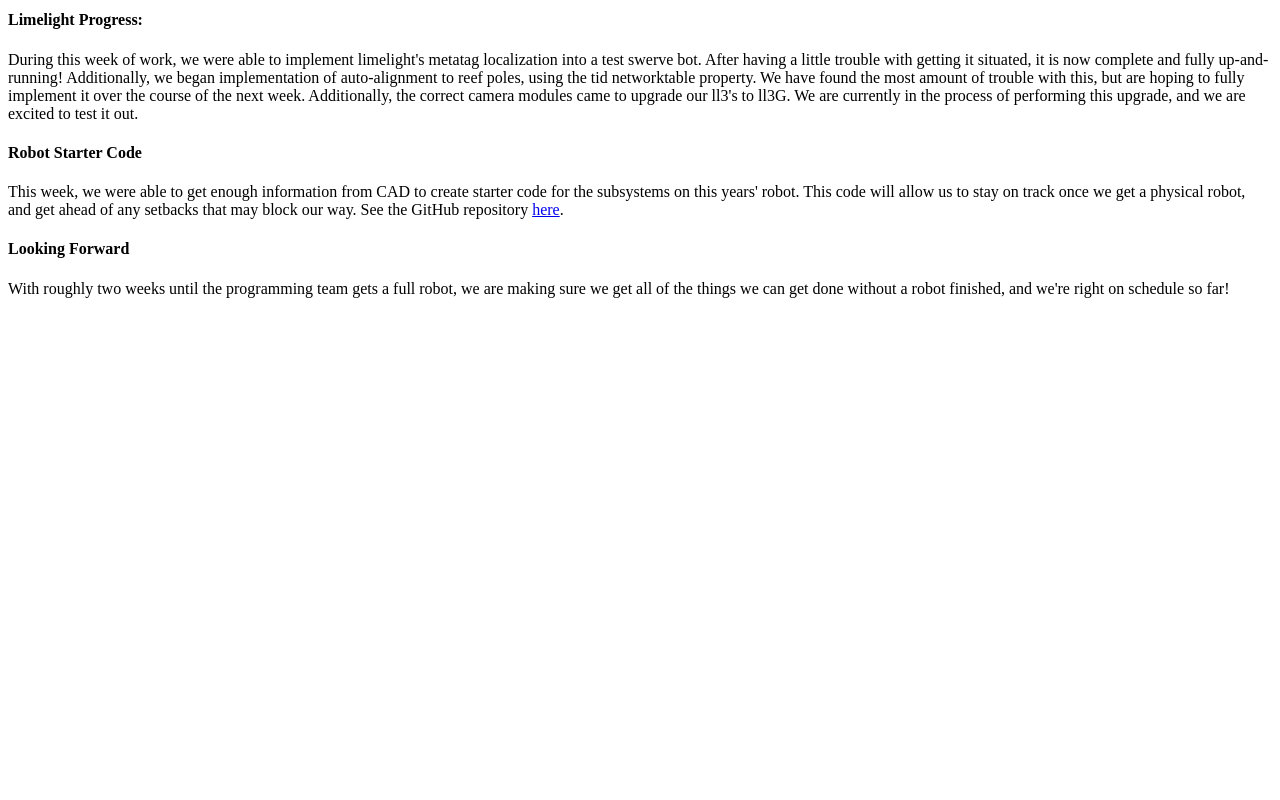
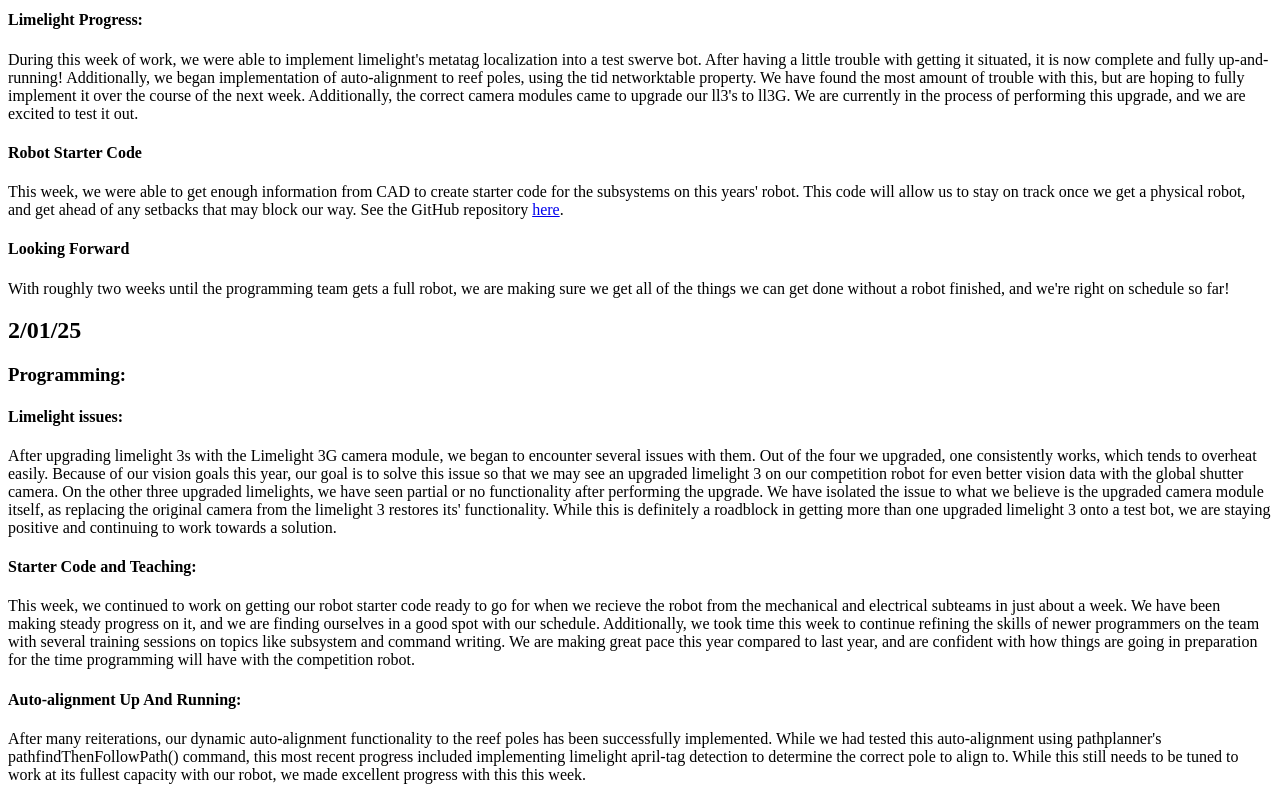
Before and after one commit to feds201/FEDS-Handbook, a Next.js app: page /Experiences/2025 in a window 1280 px wide. Shown: the part 1105-1905 px from the top of the page. Before the commit the page ends 1419 px from the top, so only its background shows below. Built offline with nearby package versions, Linux system fonts and the light colour scheme.

Commit message:
2/01 update to 2025 season tracker

```diff
--- a/pages/Experiences/2025.mdx
+++ b/pages/Experiences/2025.mdx
@@ -74,3 +74,28 @@
 #### Looking Forward
 
 With roughly two weeks until the programming team gets a full robot, we are making sure we get all of the things we can get done without a robot finished, and we're right on schedule so far!
+
+
+## 2/01/25
+
+### **Programming:**
+
+#### Limelight issues:
+
+After upgrading limelight 3s with the Limelight 3G camera module, we began to encounter several issues with them. Out of the four we upgraded, one consistently works, which tends to overheat easily.
+Because of our vision goals this year, our goal is to solve this issue so that we may see an upgraded limelight 3 on our competition robot for even better vision data with the global shutter camera.
+On the other three upgraded limelights, we have seen partial or no functionality after performing the upgrade. We have isolated the issue to what we believe is the upgraded camera module itself, as
+replacing the original camera from the limelight 3 restores its' functionality. While this is definitely a roadblock in getting more than one upgraded limelight 3 onto a test bot, we are staying positive
+and continuing to work towards a solution.
+
+#### Starter Code and Teaching:
+
+This week, we continued to work on getting our robot starter code ready to go for when we recieve the robot from the mechanical and electrical subteams in just about a week. We have been making steady progress on it,
+and we are finding ourselves in a good spot with our schedule. Additionally, we took time this week to continue refining the skills of newer programmers on the team with several training sessions on topics like subsystem
+and command writing. We are making great pace this year compared to last year, and are confident with how things are going in preparation for the time programming will have with the competition robot.
+
+#### Auto-alignment Up And Running:
+
+After many reiterations, our dynamic auto-alignment functionality to the reef poles has been successfully implemented. While we had tested this auto-alignment using pathplanner's pathfindThenFollowPath() command,
+this most recent progress included implementing limelight april-tag detection to determine the correct pole to align to. While this still needs to be tuned to work at its fullest capacity with our robot, we made
+excellent progress with this this week.
--- a/pages/Programming/PastProblems+Solutions/2024-2025.mdx
+++ b/pages/Programming/PastProblems+Solutions/2024-2025.mdx
@@ -27,3 +27,8 @@
 ### CAN Id on a REV Device Doesn't Save Upon a Robot Restart
 
 - Make sure you press **`Burn Flash`** at the bottom of the configuration page once settings are all done. (Seems obvious but its easy to forget I swear)
+
+### Using an updating value as a command parameter does not work
+
+**Do Not** directly pass the updating value into the command as a parameter, as a command's constructor will only run once upon its original call (aka configureBindings() in most cases).
+Instead, retrieve this updating value in the initialize() or execute() methods, as this will allow for a dynamically updating value instead of a one-time update to the variable.
```
